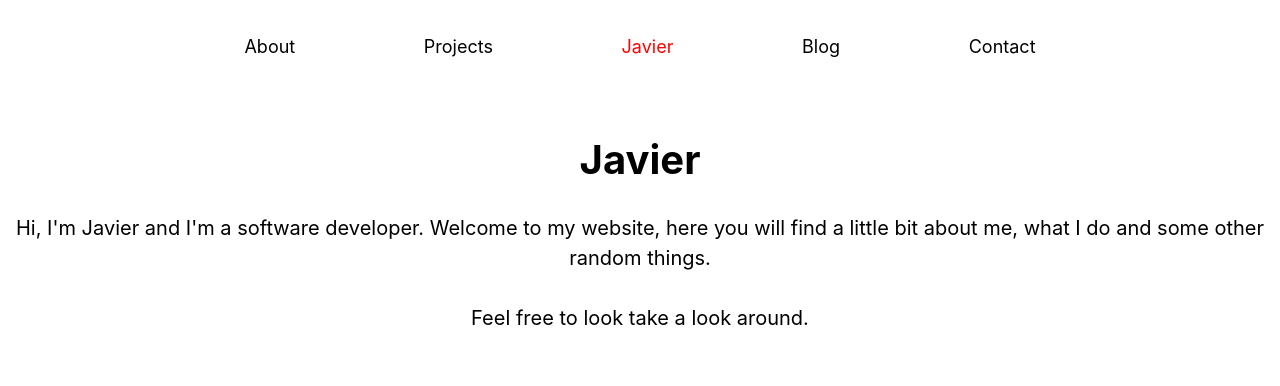
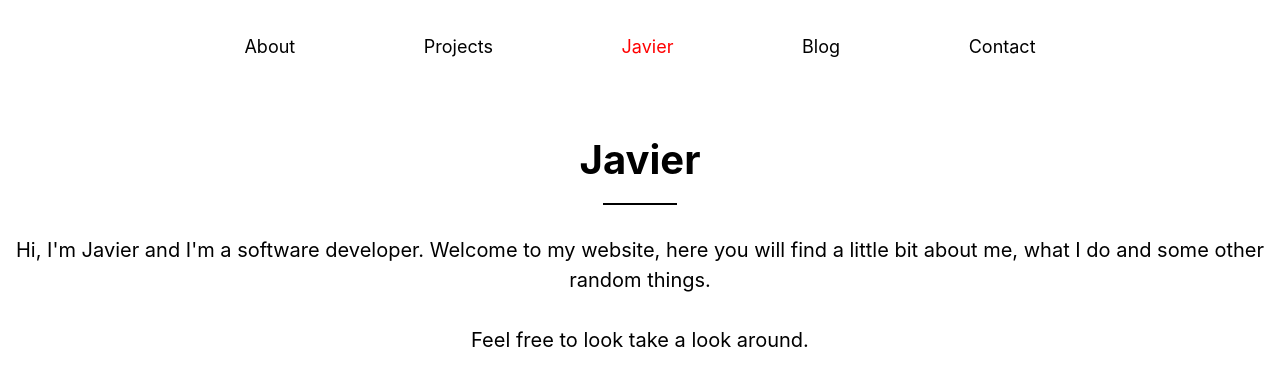
Before and after one commit to javier-gs00/personal-website, a Next.js app: page / in a window 1280 px wide. Shown: the top 386 px of the page. Built offline with nearby package versions, Linux system fonts and the light colour scheme.

Commit message:
add underline component

```diff
--- /dev/null
+++ b/components/underline/Underline.module.css
@@ -0,0 +1,28 @@
+.container {
+  display: flex;
+  flex-direction: column;
+  justify-content: flex-start;
+  align-items: center;
+}
+
+.underline {
+  --height: 0.2rem;
+  margin-top: 2rem;
+  height: var(--height);
+  background-color: black;
+  border-radius: calc(--height / 2);
+  animation-name: grow;
+  animation-duration: 3s;
+  animation-timing-function: ease-out;
+  animation-fill-mode: forwards;
+}
+
+@keyframes grow {
+  from {
+    width: 0%;
+  }
+
+  to {
+    width: calc(100% / var(--goldenratio));
+  }
+}
--- /dev/null
+++ b/components/underline/Underline.tsx
@@ -0,0 +1,20 @@
+import React from 'react'
+import styles from './Underline.module.css'
+
+interface Props {
+  containerStyle?: React.CSSProperties
+  underlineStyle?: React.CSSProperties
+}
+
+export const Underline: React.FC<Props> = ({
+  children,
+  containerStyle,
+  underlineStyle,
+}) => {
+  return (
+    <div className={styles.container} style={{ ...containerStyle }}>
+      {children}
+      <div className={styles.underline} style={{ ...underlineStyle }} />
+    </div>
+  )
+}
--- a/pages/index.tsx
+++ b/pages/index.tsx
@@ -1,12 +1,15 @@
 import React from 'react'
 import styles from '../styles/Home.module.css'
 import { Layout } from '../components/layout/Layout'
+import { Underline } from '../components/underline/Underline'
 
 export default function Home() {
   return (
     <Layout pageTitle="Javier">
       <main className={styles.main}>
-        <h1 className={styles.title}>Javier</h1>
+        <Underline>
+          <h1 className={styles.title}>Javier</h1>
+        </Underline>
         <p className={styles.description}>
           Hi, I&apos;m Javier and I&apos;m a software developer. Welcome to my
           website, here you will find a little bit about me, what I do and some
```
